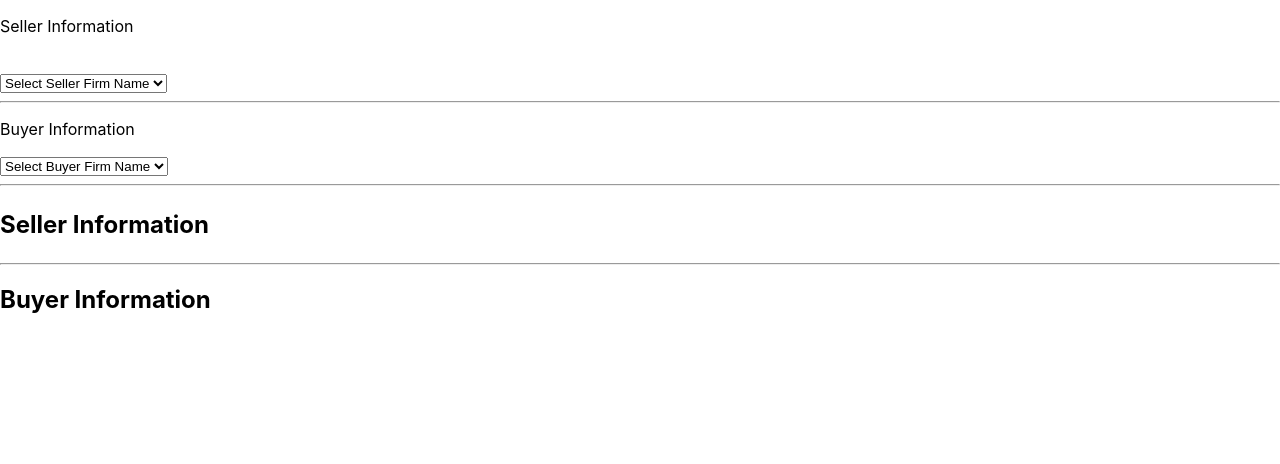
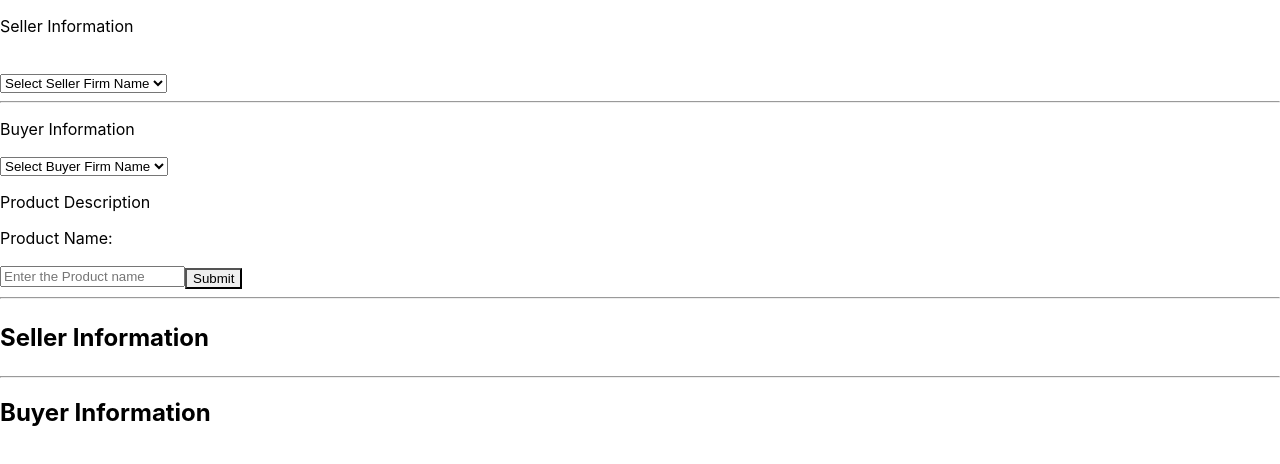
Before and after one commit to AvailablA/Invoice_Pro, a React (Create React App) app: page /InvoiceForm in a window 1280 px wide. Shown: the top 464 px of the page. Built offline with nearby package versions, Linux system fonts and the light colour scheme.

Commit message:
Product name code update

```diff
--- a/src/InvoiceForm.jsx
+++ b/src/InvoiceForm.jsx
@@ -1,5 +1,5 @@
 import React, { useState } from "react";
-import { FormControl, Text } from "@chakra-ui/react";
+import { FormControl, Text, Input, Button } from "@chakra-ui/react";
 import parties from "./parties"; // Importing the parties data
 
 const InvoiceForm = () => {
@@ -20,6 +20,17 @@ const InvoiceForm = () => {
     const partyDetails = parties.find((party) => party.name === selectName);
     setSelectBuyerParty(partyDetails);
   };
+
+  const [productName, setProductName] = useState("");
+  const handleName = (e)=>{
+    const name = e.target.value;
+    setProductName(name);
+  }
+  const handleSubmit =(e)=>{
+    e.preventDefault();
+    console.log("Product Name: ", productName)
+  }
+
 
   return (
     <>
@@ -57,6 +68,19 @@ const InvoiceForm = () => {
           ))}
         </select>
         <br />
+        <Text>Product Description</Text>
+        <Text>Product Name: </Text>
+          <Input
+            type="text"
+            name= "name"
+            placeholder="Enter the Product name"
+            value={productName}
+            onChange={handleName}
+             />
+
+        <Button mt={4} colorScheme="blue" type="submit">
+        Submit
+      </Button>
       </FormControl>
 
       <hr />
@@ -81,7 +105,6 @@ const InvoiceForm = () => {
 
       {selectBuyerParty && (
         <>
-          <hr />
           <h4>
             <Text>Consignee Name: {selectBuyerParty.name}</Text>
           </h4>
@@ -89,6 +112,13 @@ const InvoiceForm = () => {
           <Text>City: {selectBuyerParty.city}</Text>
           <Text>State: {selectBuyerParty.state}</Text>
           <Text>GST No: {selectBuyerParty.gstNo}</Text>
+          <hr/>
+        </>
+      )}
+
+      {productName && (
+        <>
+          <Text>Product name: {productName}</Text>
         </>
       )}
     </>
```
